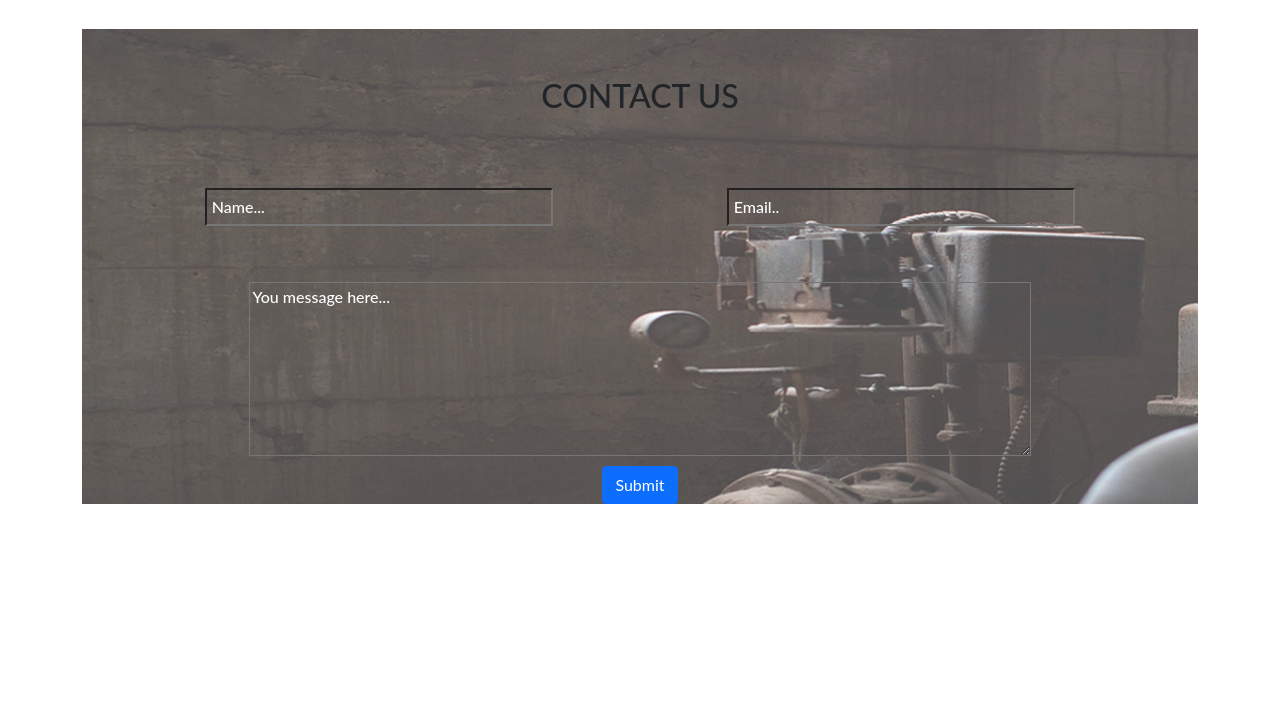
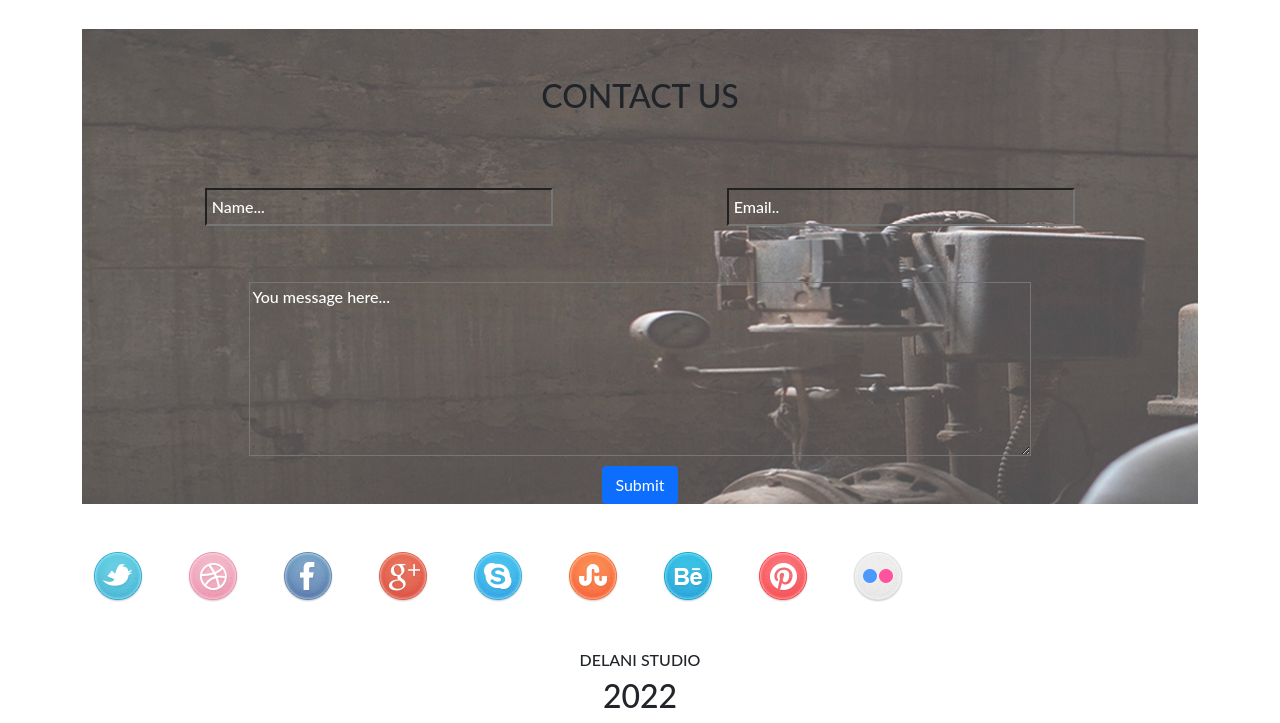
Before and after one commit to AaronMwarabu/Delani-Studio, a plain HTML site: page index.html in a window 1280 px wide. Shown: the part 2648-3371 px from the top of the page. Before the commit the page ends 3152 px from the top, so only its background shows below. Drawn offline with nearby package versions, Linux system fonts and the light colour scheme.

Commit message:
final changes

```diff
--- a/index.html
+++ b/index.html
@@ -6,7 +6,8 @@
     <meta name="viewport" content="width=device-width, initial-scale=1.0">
     <link href="css/styles.css" type="text/css" rel="stylesheet">
     <link href="https://cdn.jsdelivr.net/npm/bootstrap@5.1.3/dist/css/bootstrap.min.css" rel="stylesheet" integrity="sha384-1BmE4kWBq78iYhFldvKuhfTAU6auU8tT94WrHftjDbrCEXSU1oBoqyl2QvZ6jIW3" crossorigin="anonymous">
-    <script src="https://cdn.jsdelivr.net/npm/bootstrap@5.1.3/dist/js/bootstrap.bundle.min.js" integrity="sha384-ka7Sk0Gln4gmtz2MlQnikT1wXgYsOg+OMhuP+IlRH9sENBO0LRn5q+8nbTov4+1p" crossorigin="anonymous"></script>
+    <script   src="https://code.jquery.com/jquery-3.3.1.min.js"   integrity="sha256-FgpCb/KJQlLNfOu91ta32o/NMZxltwRo8QtmkMRdAu8="   crossorigin="anonymous"></script>
+    <script src="js/scripts.js"></script>
     <title>Delani Studio</title>
 </head>
 <body>
@@ -172,6 +173,62 @@
             </div>
             <button type="submit" class="btn btn-primary mt-1">Submit</button>
         </div>
+        <div id="footer">
+            <div class="row mt-5">
+                <div class="col-md-1">
+                    <a href="http://twitter.com" target="_blank">
+                        <img src="./assets/social_icons/twitter.png" alt="">
+                    </a>
+                </div>
+                <div class="col-md-1">
+                    <a href="http://dribbble.com" target="_blank">
+                        <img src="./assets/social_icons/dribble.png" alt="">
+                    </a>
+                </div>
+                <div class="col-md-1">
+                    <a href="http://facebook.com" target="_blank">
+                        <img src="./assets/social_icons/facebook.png" alt="">
+                    </a>
+                </div>
+                <div class="col-md-1">
+                    <a href="http://gmail.com" target="_blank">
+                        <img src="./assets/social_icons/g_plus.png" alt="">
+                    </a>
+                </div>
+                <div class="col-md-1">
+                    <a href="http://skype.com" target="_blank">
+                        <img src="./assets/social_icons/skype.png" alt="">
+                    </a>
+                </div>
+                <div class="col-md-1">
+                    <a href="http://stumbleupon.com" target="_blank">
+                        <img src="./assets/social_icons/stumble_upon.png" alt="">
+                    </a>
+                </div>
+                <div class="col-md-1">
+                    <a href="http://behance.com" target="_blank">
+                        <img src="./assets/social_icons/behance.png" alt="">
+                    </a>
+                </div>
+                <div class="col-md-1">
+                    <a href="http://pinterest.com" target="_blank">
+                        <img src="./assets/social_icons/pinterest.png" alt="">
+                    </a>
+                </div>
+                <div class="col-md-1">
+                    <a href="http://flickr.com" target="_blank">
+                        <img src="./assets/social_icons/flickr.png" alt="">
+                    </a>
+                </div>
+            </div>
+            <div class="row mt-5">
+                <div class="col-md-12">
+                    <h6>DELANI STUDIO</h6>
+                    <H2>2022</H2>
+                </div>
+            </div>
+        </div>
+
 
 
     </div>
```
